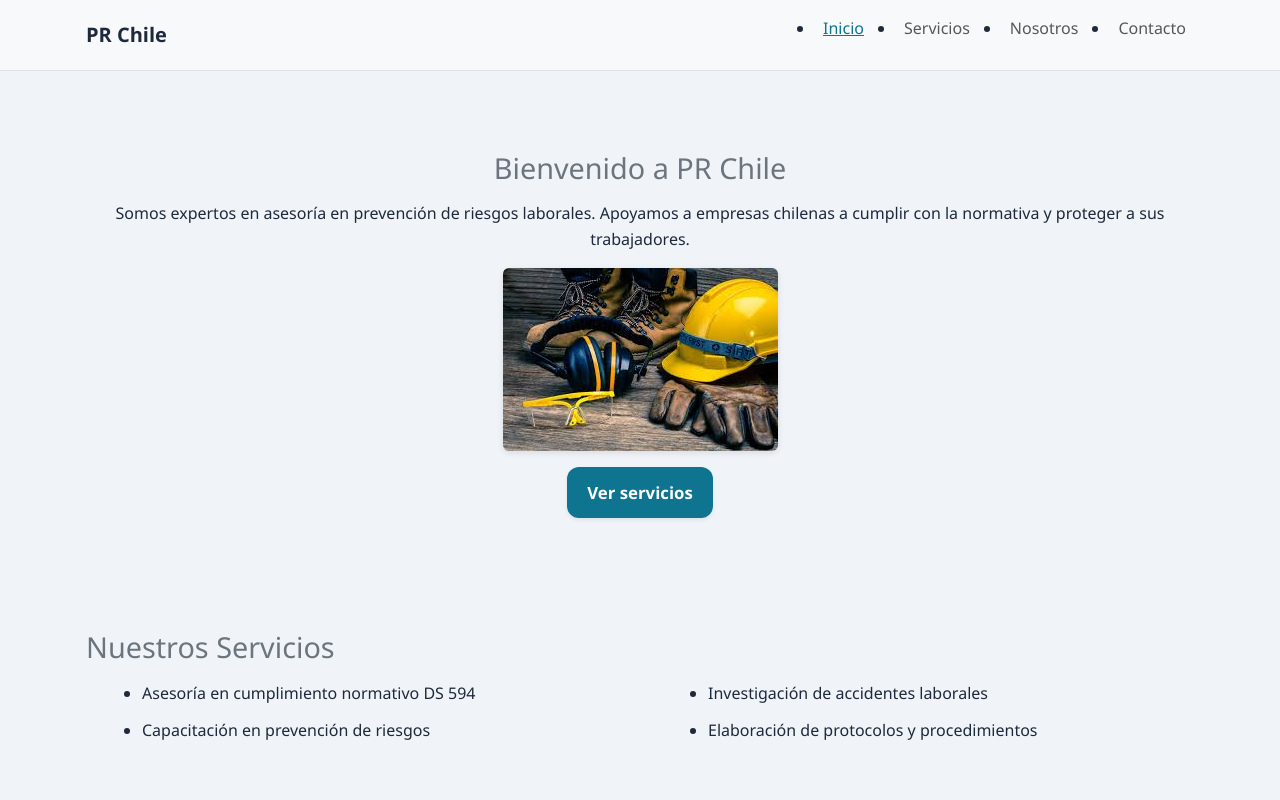
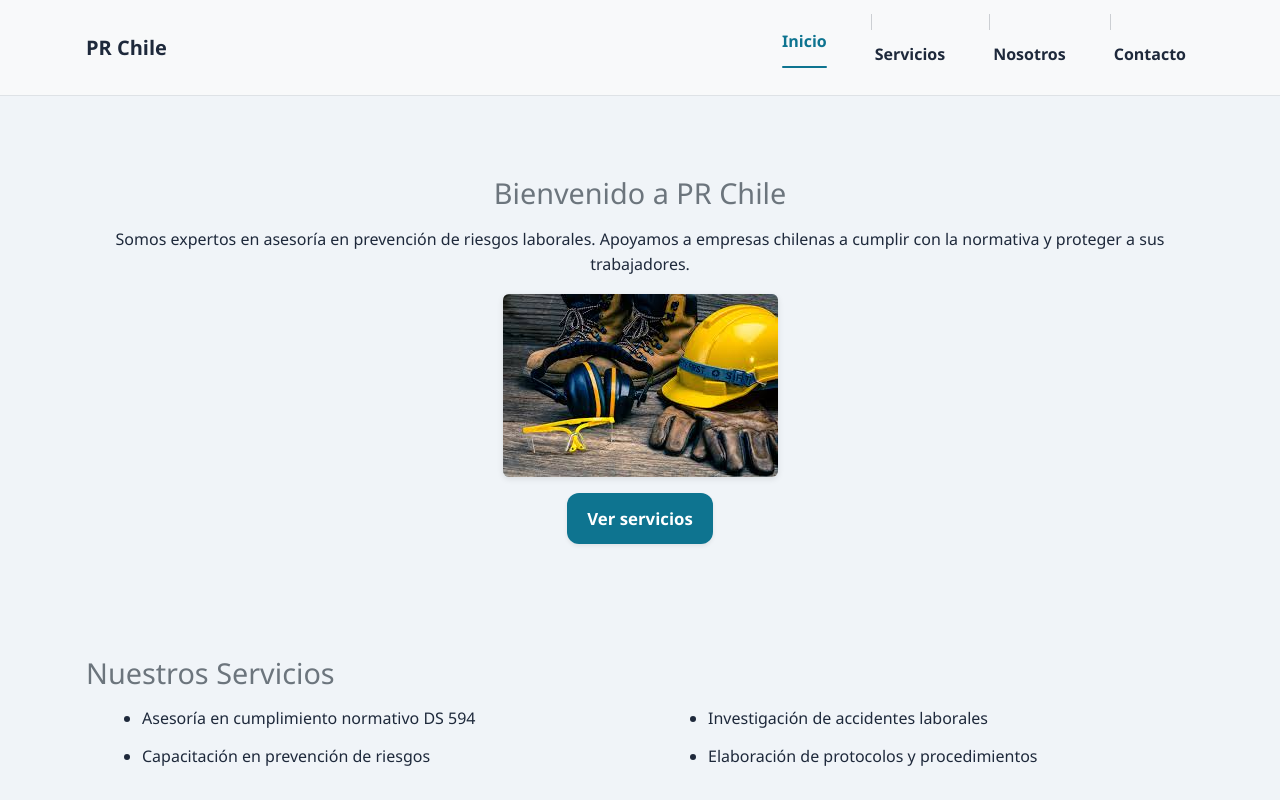
Before and after one commit to ReVegaMoran/PreEntrega1-Vega, a website: page index.html in a window 1280 px wide. Shown: the top 800 px of the page. Drawn offline with nearby package versions, Linux system fonts and the light colour scheme.

Commit message:
style(nav): sin viñetas y mejora hover/activo del navbar

```diff
--- a/scss/components/_navbar.scss
+++ b/scss/components/_navbar.scss
@@ -2,17 +2,65 @@
 @use "../abstracts/mixins" as m;
 @use "../abstracts/functions" as f;
 
-
+/* Placeholder para ejemplos de @extend */
 %btn-base { border-radius: 1rem; font-weight: 700; letter-spacing: .2px; }
-
-
 .btn-primary { @extend %btn-base; }
 
+/* ===== Navbar ===== */
+.navbar {
+  background-color: #f8f9fa; // combina con bg-light de Bootstrap
+}
 
 .navbar-brand { color: $text; font-weight: 700; }
+
+/* Quita viñetas y sangrías del menú, alinea y separa items */
+.navbar-nav {
+  display: flex;
+  align-items: center;
+  gap: .5rem;
+  padding-left: 0;
+  margin-bottom: 0;
+
+  > li { list-style: none; }   // ← sin puntos
+}
+
+/* Links con mejor feedback y estado activo elegante */
 .nav-link {
-  font-weight: 500;
-  transition: color .3s;
-  &:hover { color: $accent; text-decoration: underline; }
-  &[aria-current="page"] { color: $accent; text-decoration: underline; }
+  position: relative;
+  font-weight: 600;
+  padding: .5rem .75rem;
+  border-radius: .5rem;
+  color: inherit;
+  transition: color .2s ease, background-color .2s ease, transform .18s ease;
+
+  &:hover,
+  &:focus-visible {
+    background-color: rgba($accent, .08);
+    color: $accent;
+    text-decoration: none;
+  }
+
+  /* página activa (marcada por navbar.js con aria-current) */
+  &[aria-current="page"] {
+    color: $accent;
+    text-decoration: none;
+
+    &::after {
+      content: "";
+      position: absolute;
+      left: .5rem; right: .5rem; bottom: -.35rem;
+      height: 2px;
+      border-radius: 2px;
+      background-color: $accent;
+    }
+  }
 }
+
+.navbar-nav li + li::before {
+  content: "";
+  display: inline-block;
+  width: 1px; height: 1rem;
+  background: rgba($text, .2);
+  margin: 0 .25rem;
+  vertical-align: middle;
+}
```
Also changed, not shown: css/style.css.
